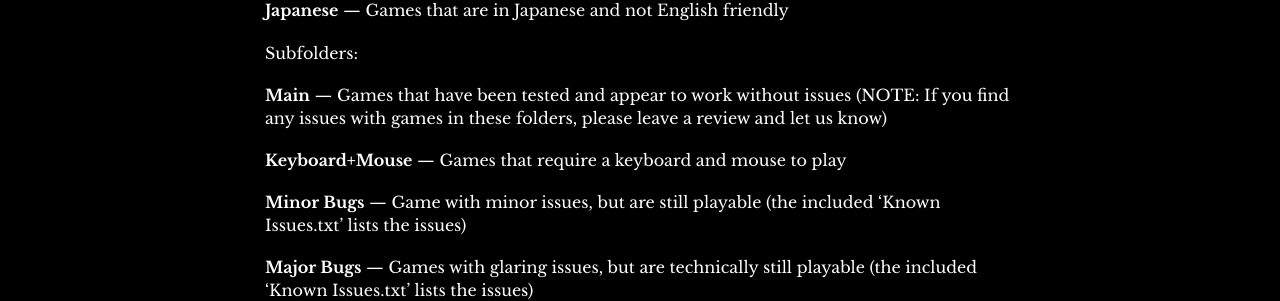
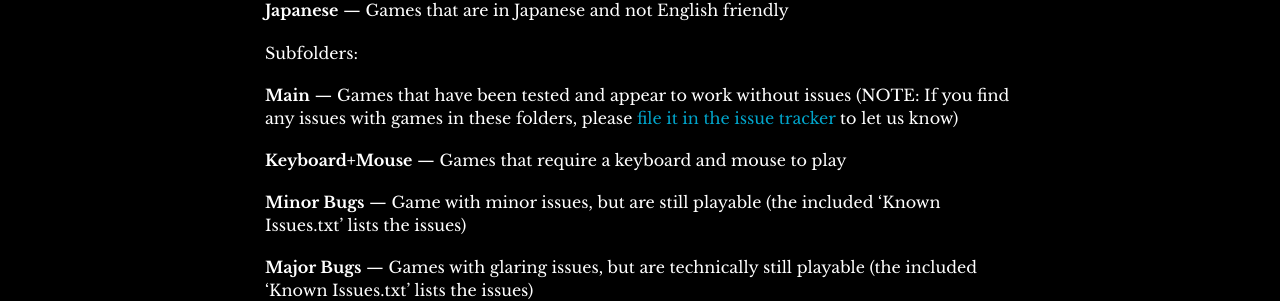
Before and after one commit to Neon68K/neon68k.github.io, a Jekyll site: the page built from _posts/2025-04-29-2025.04.29.md, in a window 1280 px wide. Shown: the part 1649-1950 px from the top of the page. Built offline with Jekyll 4.4.1, drawn with Linux system fonts in a browser that asks for light colours.

Commit message:
Link to issue tracker

```diff
--- a/_posts/2025-04-29-2025.04.29.md
+++ b/_posts/2025-04-29-2025.04.29.md
@@ -53,7 +53,7 @@ Top level folders:
 
 Subfolders:
 
-**Main** — Games that have been tested and appear to work without issues (NOTE: If you find any issues with games in these folders, please leave a review and let us know)
+**Main** — Games that have been tested and appear to work without issues (NOTE: If you find any issues with games in these folders, please [file it in the issue tracker](https://github.com/Neon68K/neon68k/issues) to let us know)
 
 **Keyboard+Mouse** — Games that require a keyboard and mouse to play
 
```
